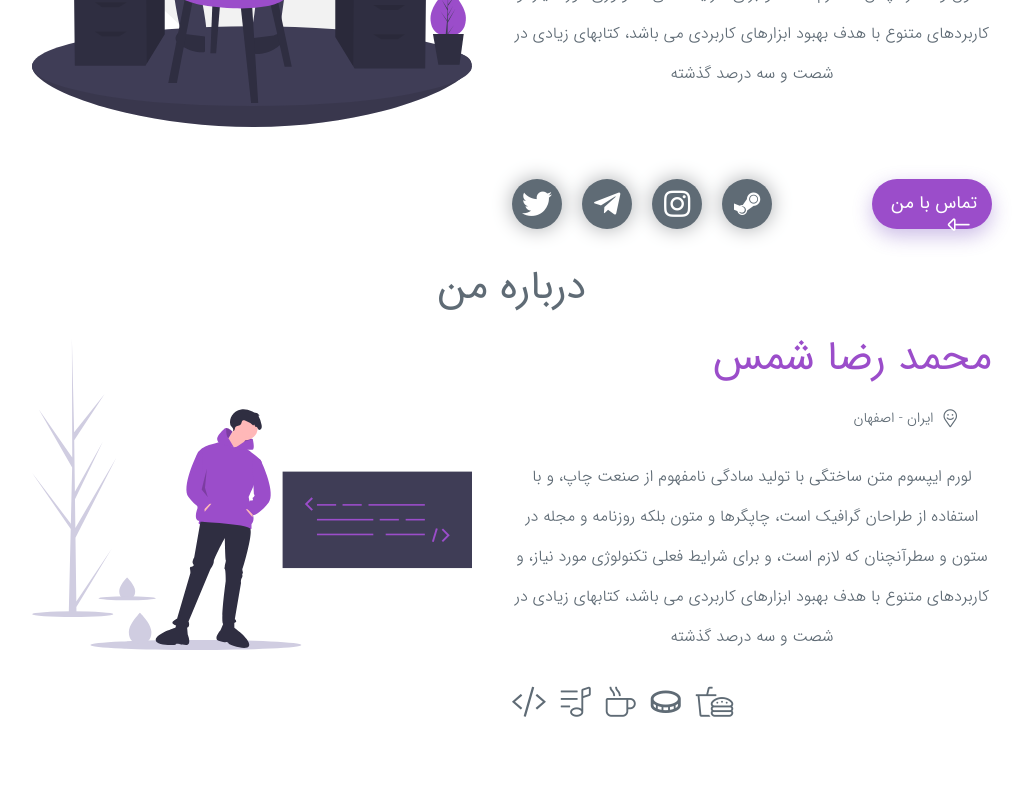
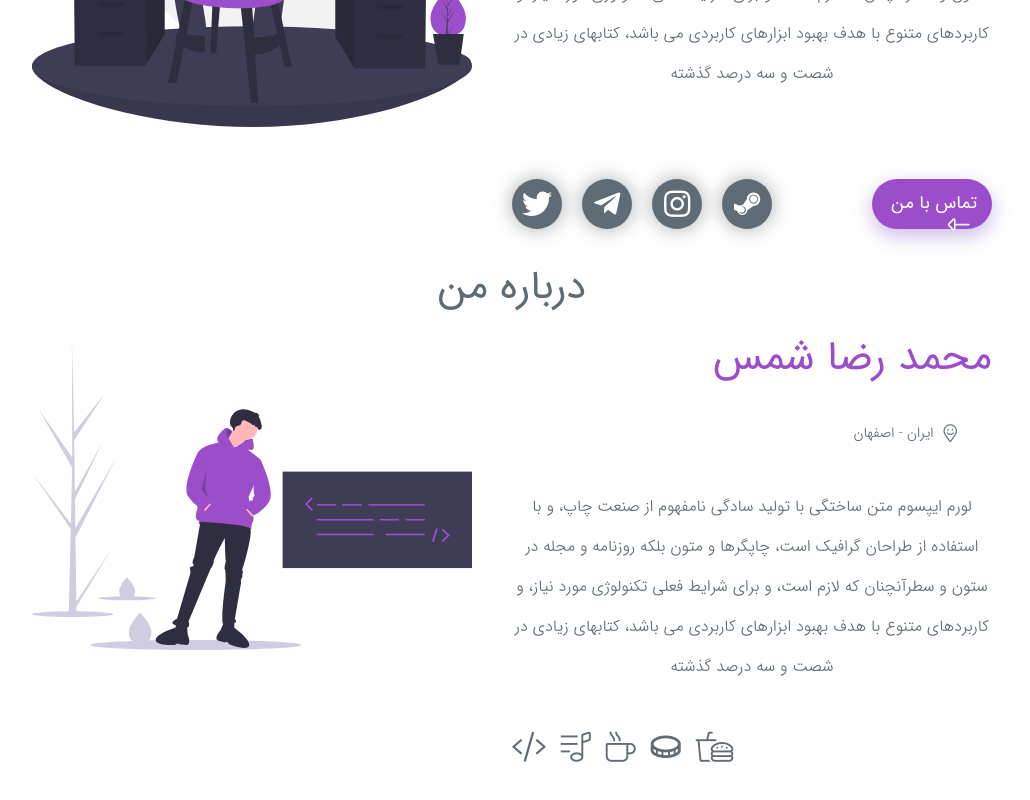
Before and after one commit to nerdpanda-ir/NerdPanda.Me, a React (Create React App) app: page / in a window 1280 px wide. Shown: the part 402-1202 px from the top of the page, without its empty margins (128-1158 px from the left). Before the commit the page ends 1149 px from the top, so only its background shows below. Built offline with nearby package versions, Linux system fonts and the light colour scheme.

Commit message:
[dir]{AboutInfo}=> vertical Align about content width aboutMedia

```diff
--- a/src/css/Page/index/Main/AboutMe/AboutContent/AboutInfo/Favorits/Favorits.css
+++ b/src/css/Page/index/Main/AboutMe/AboutContent/AboutInfo/Favorits/Favorits.css
@@ -1,6 +1,6 @@
 #favorits
 {
-    margin: 30px 0;
+    margin: 45px 0;
 }
 #favorits li
 {
--- a/src/css/Page/index/Main/AboutMe/AboutContent/AboutInfo/Location/Location.css
+++ b/src/css/Page/index/Main/AboutMe/AboutContent/AboutInfo/Location/Location.css
@@ -1,6 +1,6 @@
 #location
 {
-    margin-bottom: 30px;
+    margin-bottom:45px;
     padding-right: 35px;
 }
 #location #city ,  #location #country
--- a/src/css/Page/index/Main/AboutMe/AboutContent/AboutInfo/Title/Title.css
+++ b/src/css/Page/index/Main/AboutMe/AboutContent/AboutInfo/Title/Title.css
@@ -1,4 +1,4 @@
 #aboutMe h3
 {
-    margin-bottom: 30px;
+    margin-bottom: 45px;
 }
```
